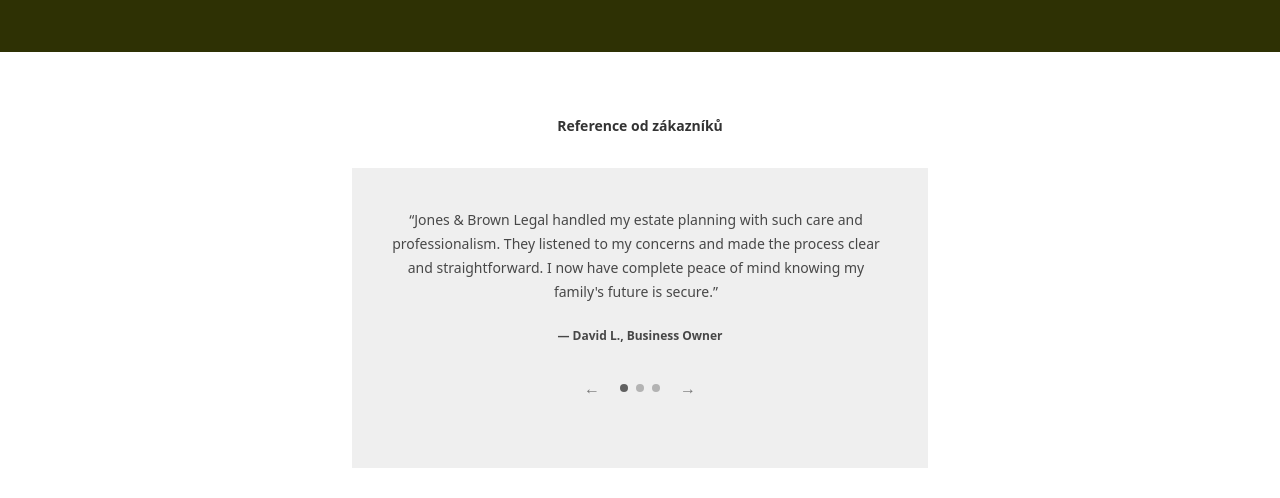
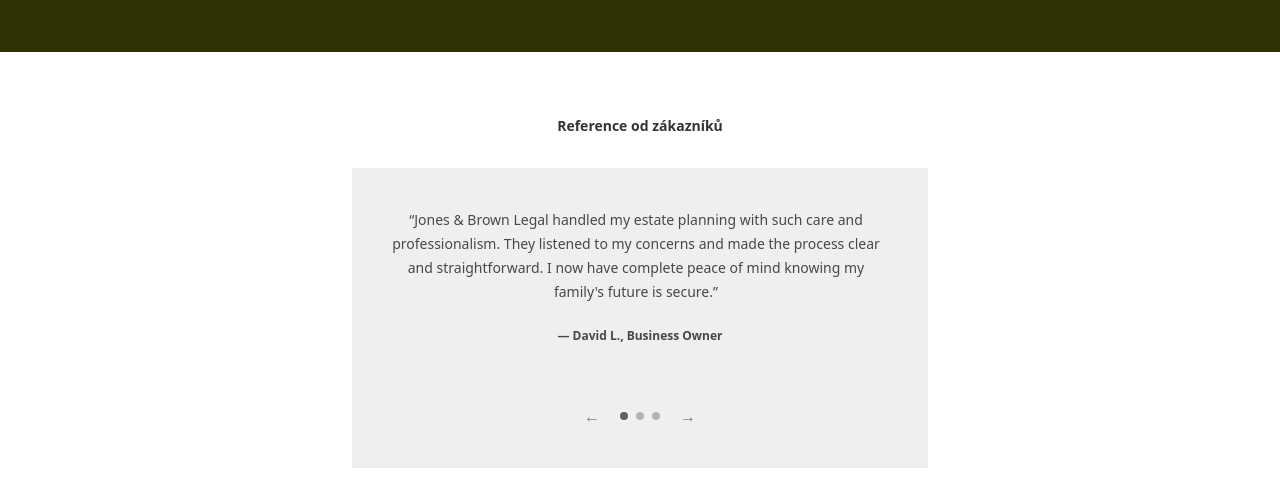
Before and after one commit to radovancapek/microvolt, a React (Vite) app: page / in a window 1280 px wide. Shown: the part 1432-1930 px from the top of the page. Built offline with nearby package versions, Linux system fonts and the light colour scheme.

Commit message:
moving arrows fix

```diff
--- a/src/components/Testimonials.tsx
+++ b/src/components/Testimonials.tsx
@@ -50,9 +50,7 @@
                     Reference od zákazníků
                 </h3>
 
-                {/* Fixní výška karty => žádné poskakování layoutu */}
-                <div className="mx-auto mt-8 max-w-xl bg-micro-white px-8 py-10 min-h-[320px] sm:min-h-[300px]">
-                    {/* Text může scrollovat uvnitř */}
+                <div className="flex flex-col justify-between mx-auto mt-8 max-w-xl bg-micro-white px-8 py-10 min-h-[320px] sm:min-h-[300px]">
                     <div className="mx-auto max-w-lg">
                         <p className="text-sm leading-6 text-black/70 max-h-[170px] sm:max-h-[150px] overflow-auto pr-2">
                             “{active.quote}”
```
